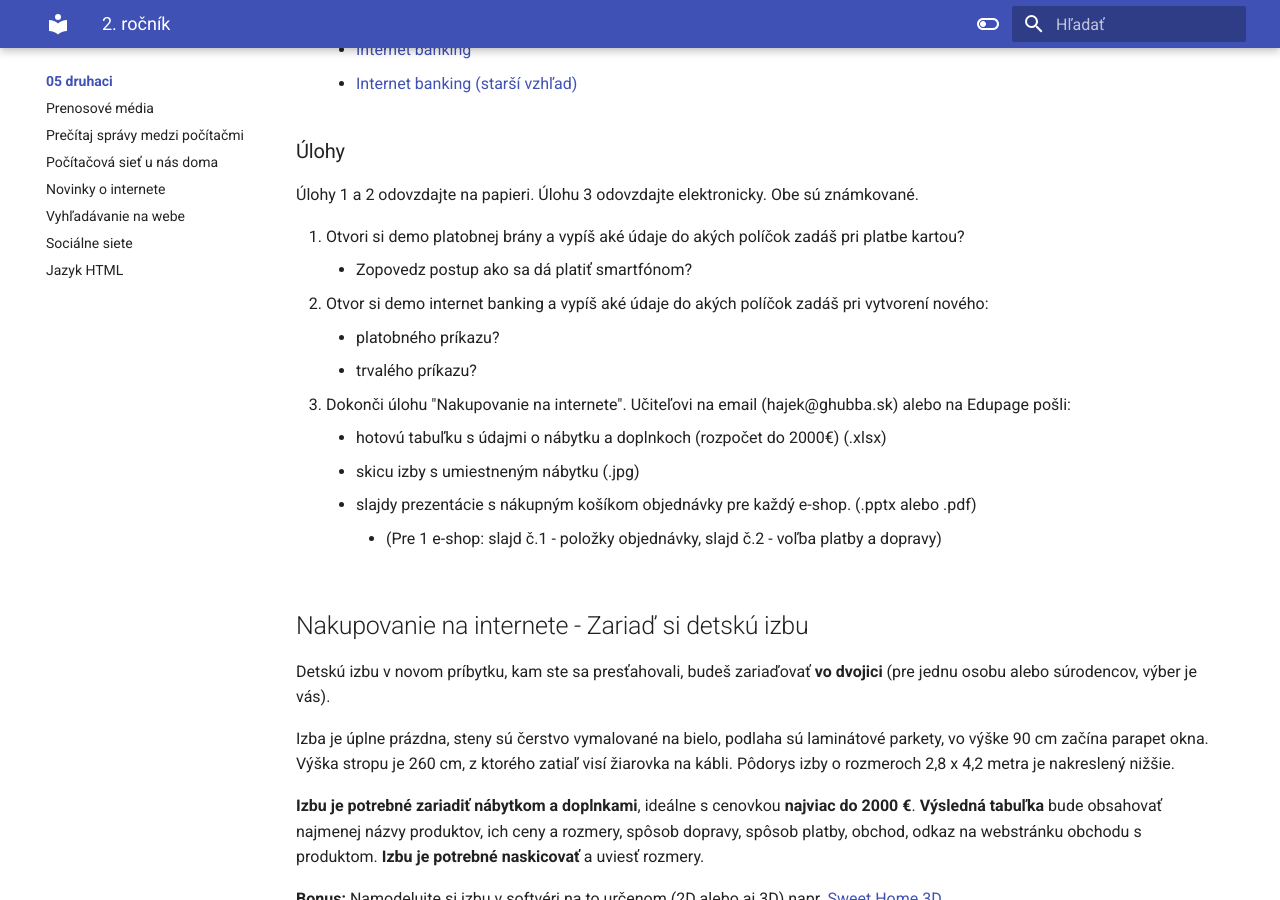
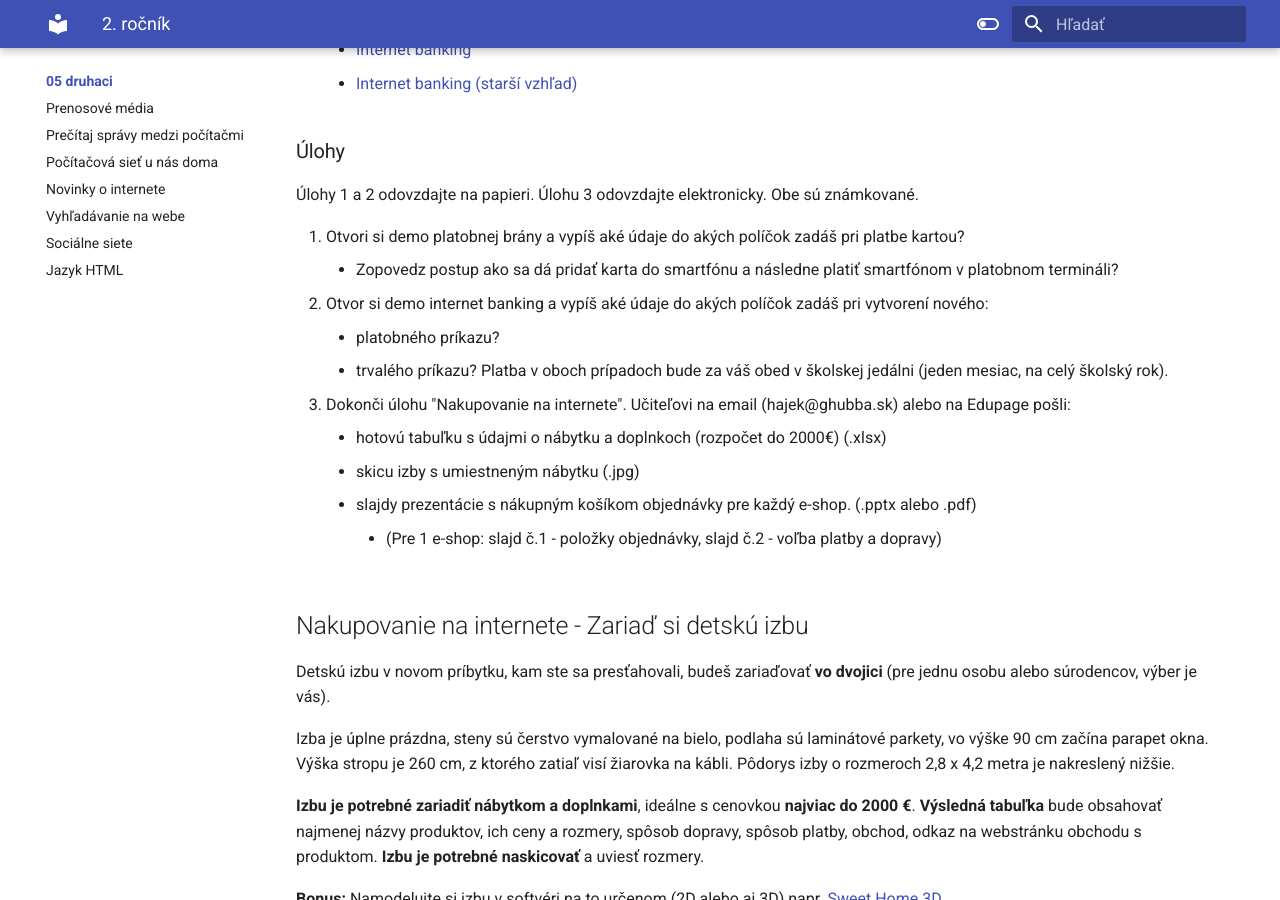
Before and after one commit to hubenka/hubenka.github.io, an MkDocs documentation site: the page built from docs/05_druhaci/README.md, in a window 1280 px wide and 900 px high, scrolled down 590 px. Built offline with MkDocs 1.6.1 and Material for MkDocs 9.7.7, drawn with Linux system fonts in a browser that asks for light colours.

Commit message:
Payment by card

```diff
--- a/docs/05_druhaci/README.md
+++ b/docs/05_druhaci/README.md
@@ -24,10 +24,10 @@ slug: 2-rocnik
 Úlohy 1 a 2 odovzdajte na papieri. Úlohu 3 odovzdajte elektronicky. Obe sú známkované.
 
 1. Otvori si demo platobnej brány a vypíš aké údaje do akých políčok zadáš pri platbe kartou?
-    - Zopovedz postup ako sa dá platiť smartfónom?
+    - Zopovedz postup ako sa dá pridať karta do smartfónu a následne platiť smartfónom v platobnom termináli?
 2. Otvor si demo internet banking a vypíš aké údaje do akých políčok zadáš pri vytvorení nového:
     - platobného príkazu?
-    - trvalého príkazu?
+    - trvalého príkazu? Platba v oboch prípadoch bude za váš obed v školskej jedálni (jeden mesiac, na celý školský rok).
 3. Dokonči úlohu "Nakupovanie na internete". Učiteľovi na email (hajek@ghubba.sk) alebo na Edupage pošli:
     - hotovú tabuľku s údajmi o nábytku a doplnkoch (rozpočet do 2000€) (.xlsx)
     - skicu izby s umiestneným nábytku (.jpg)
```
